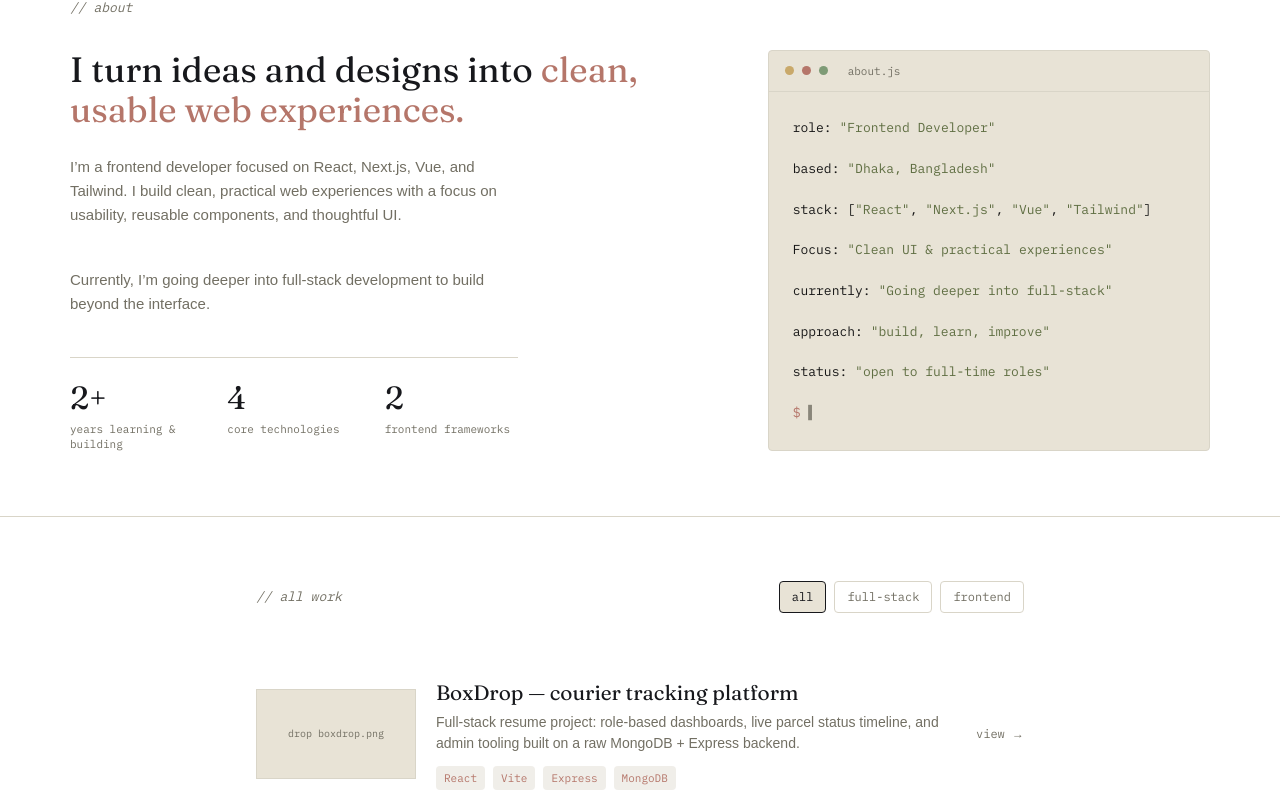
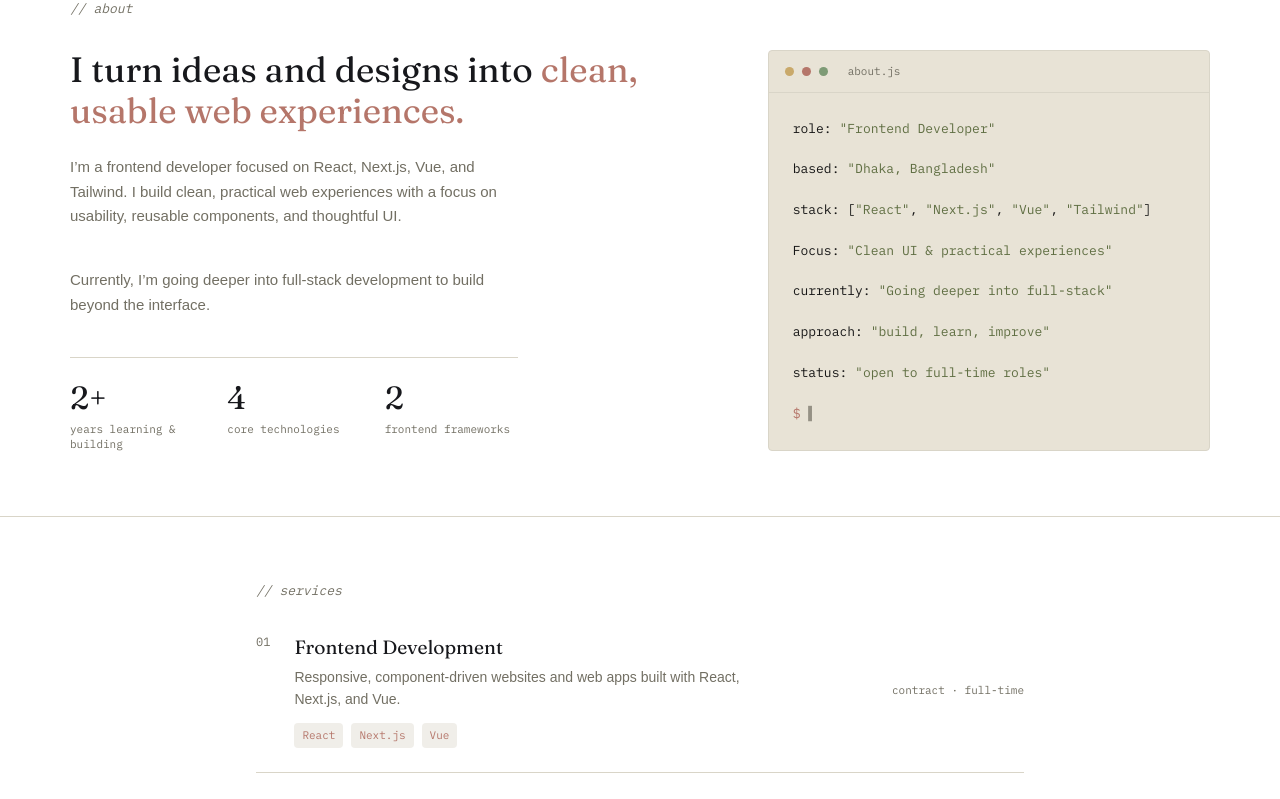
Before and after one commit to dev-nirob1/portfolio-nextjs, a Next.js app: page / in a window 1280 px wide. Shown: the part 1994-2793 px from the top of the page. Built offline with nearby package versions, Linux system fonts and the light colour scheme.

Commit message:
services section and update scroll issue

```diff
--- a/src/app/(front)/page.js
+++ b/src/app/(front)/page.js
@@ -4,6 +4,7 @@ import Hero from "../components/section/Hero";
 import StackPanel from "../components/section/StackPanel";
 import AllWork from "../components/section/AllWork";
 import Contact from "../components/section/Contact";
+import Services from "../components/section/Services";
 
 export default function Home() {
   return (
@@ -12,8 +13,9 @@ export default function Home() {
       <FeaturedWork />
       <StackPanel />
       <About />
+      <Services />
       <AllWork />
-      <Contact/>
+      <Contact />
     </>
   );
 }
--- a/src/app/components/layout/Navbar.jsx
+++ b/src/app/components/layout/Navbar.jsx
@@ -6,7 +6,7 @@ import { FiMenu, FiX } from "react-icons/fi";
 import Container from "../ui/Container";
 
 const navLinks = [
-  { label: "Home", href: "#home" },
+  { label: "Home", href: "/" },
   { label: "About", href: "#about" },
   { label: "Work", href: "#work" },
   { label: "Contact", href: "#contact" },
@@ -19,7 +19,7 @@ const Navbar = () => {
     <header className="sticky top-0 z-20 border-b border-line bg-background/90 backdrop-blur-sm">
       <Container className="flex items-center justify-between py-6">
         <Link href="#home" className="font-display text-lg tracking-tight text-ink">
-          Nirob
+          <h1 className="text-3xl font-bold">Me.N!R@b</h1>
         </Link>
 
         <nav className="hidden md:flex items-center gap-8 font-mono text-[13px] text-slate">
--- /dev/null
+++ b/src/app/components/section/Services.jsx
@@ -0,0 +1,78 @@
+import Container from "../ui/Container";
+
+const services = [
+  {
+    number: "01",
+    title: "Frontend Development",
+    description:
+      "Responsive, component-driven websites and web apps built with React, Next.js, and Vue.",
+    tags: ["React", "Next.js", "Vue"],
+    engagement: "contract · full-time",
+  },
+  {
+    number: "02",
+    title: "UI Implementation",
+    description:
+      "Turning Figma designs into accurate, responsive interfaces with clean, reusable components.",
+    tags: ["Figma", "Tailwind CSS"],
+    engagement: "one-off project",
+  },
+  {
+    number: "03",
+    title: "Frontend Bug Fixes",
+    description:
+      "Fixing UI issues, responsive problems, layout bugs, and improving existing frontend code.",
+    tags: ["React", "Vue", "CSS"],
+    engagement: "one-off project",
+  },
+];
+const Services = () => {
+  return (
+    <section id="services" className="py-16 border-t border-line">
+      <Container className="max-w-3xl!">
+        <p className="font-mono text-[13px] text-slate italic mb-8">
+          // services
+        </p>
+
+        <div className="divide-y divide-line">
+          {services.map((service) => (
+            <div
+              key={service.number}
+              className="flex flex-col md:flex-row md:items-center justify-between gap-4 py-6 first:pt-0 last:pb-0"
+            >
+              <div className="flex gap-6">
+                <span className="font-mono text-[12px] text-slate shrink-0">
+                  {service.number}
+                </span>
+                <div>
+                  <p className="font-display text-[1.2rem] text-ink">
+                    {service.title}
+                  </p>
+                  <p className="text-[14px] leading-relaxed text-slate mt-1 max-w-md">
+                    {service.description}
+                  </p>
+                  <div className="flex gap-2 mt-3">
+                    {service.tags.map((tag) => (
+                      <span
+                        key={tag}
+                        className="font-mono text-[11px] text-primary bg-line/40 px-2 py-1 rounded-sm"
+                      >
+                        {tag}
+                      </span>
+                    ))}
+                  </div>
+                </div>
+              </div>
+
+              <span className="font-mono text-[11px] text-slate whitespace-nowrap md:pl-6">
+                {service.engagement}
+              </span>
+            </div>
+          ))}
+        </div>
+      </Container>
+    </section>
+  );
+};
+
+export default Services;
--- a/src/app/globals.css
+++ b/src/app/globals.css
@@ -45,7 +45,13 @@
     --foreground: #ededed;
   }
 }
+html {
+  scroll-behavior: smooth;
+}
 
+section[id] {
+  scroll-margin-top: 5rem;
+}
 body {
   background: var(--background);
   color: var(--foreground);
```
